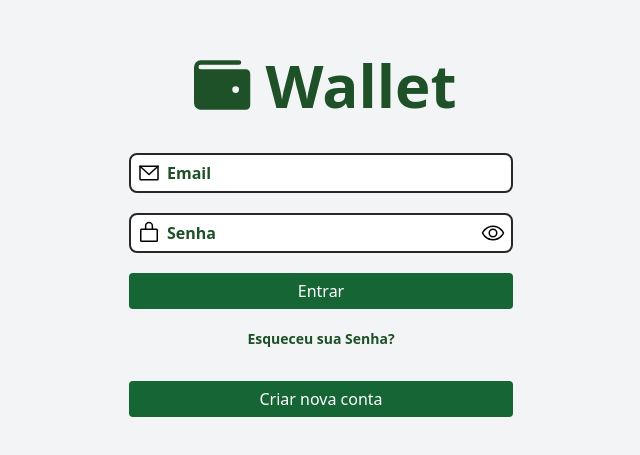
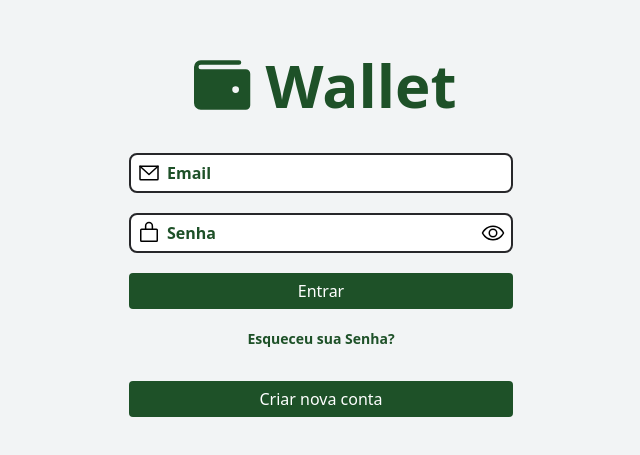
Before and after one commit to robsonvasquez/Carteira_de_Invertimento, a React (Vite) app in the folder investment-wallet-web/: page /login in a window 1280 px wide. Shown: the part 167-622 px from the top of the page, without its empty margins (319-959 px from the left). Built offline with nearby package versions, Linux system fonts and the light colour scheme.

Commit message:
Update: Color theme and color houver button

```diff
--- a/investment-wallet-web/src/components/Button.tsx
+++ b/investment-wallet-web/src/components/Button.tsx
@@ -14,7 +14,7 @@ export default function Button(props: ButtonProps){
         `h-9 w-96
         flex justify-center items-center
         rounded text-white
-        bg-green-800 hover:bg-green-900
+        bg-theme-color hover:bg-houver-button-color
         ${props.className}`}
       onClick={props.onclick}>
         {props.plus ? <Plus className='mr-2' size={24} color="#ffffff" /> : (<></>)} {props.text}
--- a/investment-wallet-web/tailwind.config.cjs
+++ b/investment-wallet-web/tailwind.config.cjs
@@ -1,4 +1,5 @@
 /** @type {import('tailwindcss').Config} */
+
 module.exports = {
   content: [
     './src/**/*.tsx',
@@ -6,8 +7,9 @@ module.exports = {
   ],
   theme: {
     extend: {
-      backgroundImage: {
-        background: "url('/background.jpg')"
+      colors: {
+        'theme-color': '#1E5128',
+        'houver-button-color': '#1A4723',
       },
     },
   },
```
